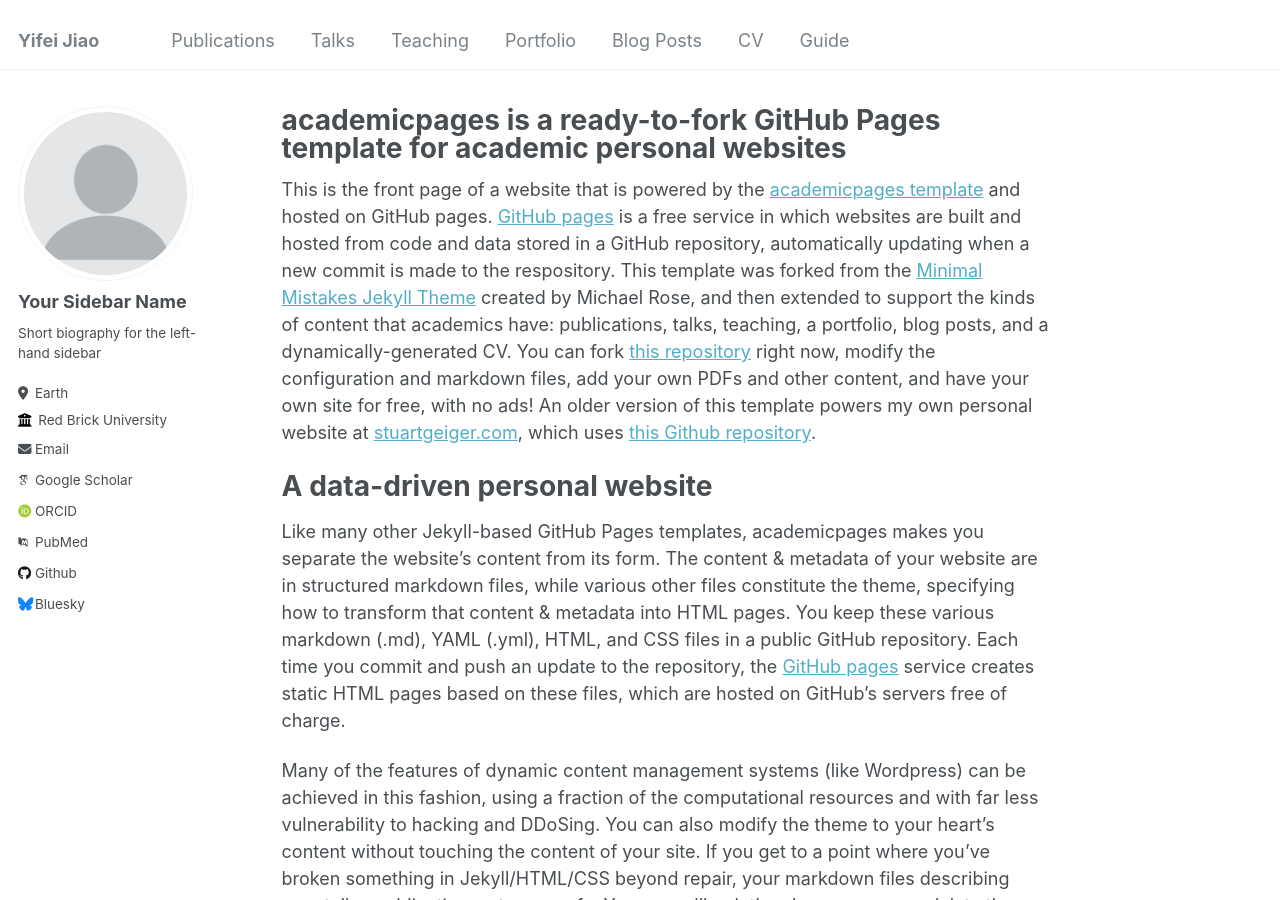
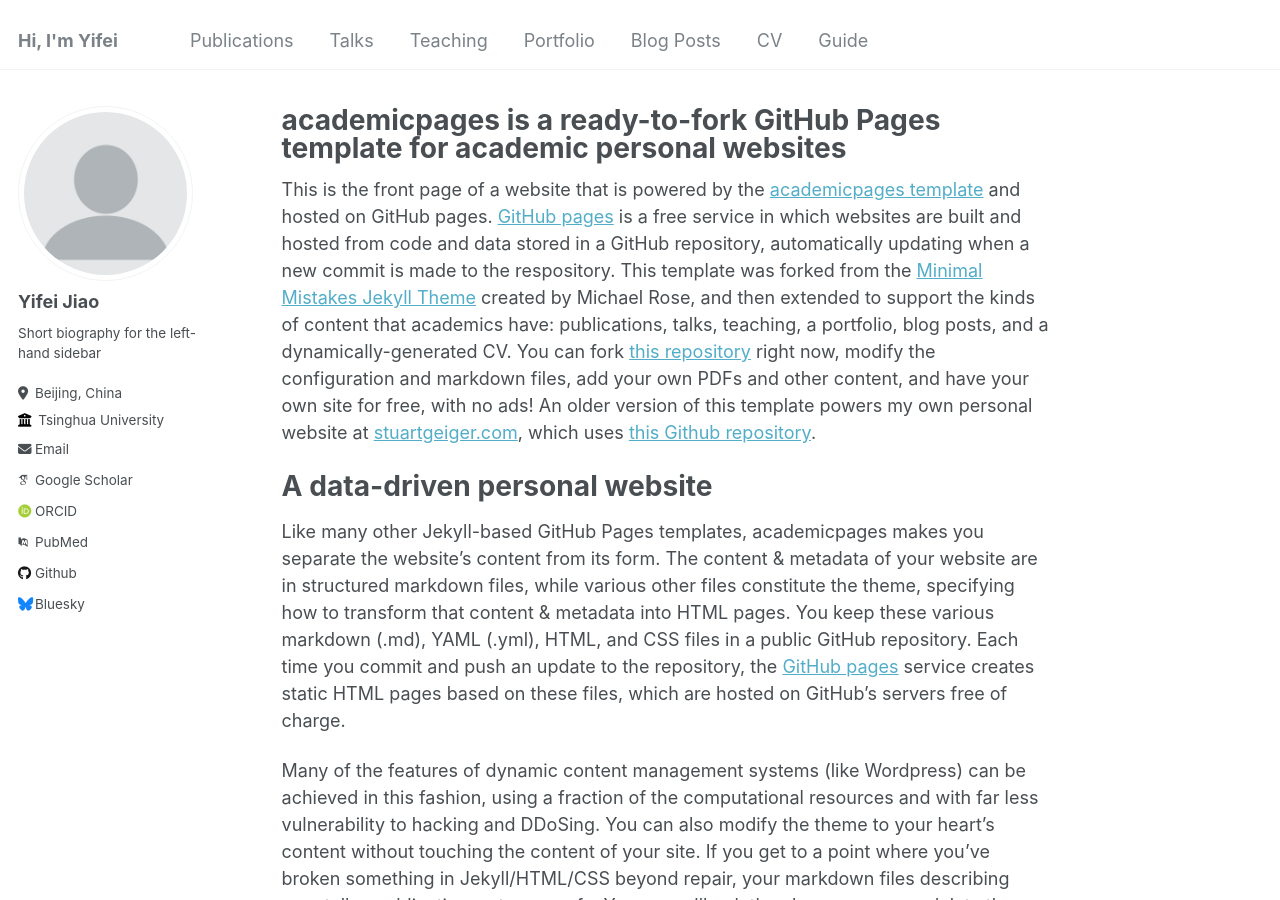
Before and after one commit to jiaoyf-thu/jiaoyf-thu.github.io, a Jekyll site: the page built from _pages/about.md, in a window 1280 px wide and 900 px high. Built offline with Jekyll 4.4.1, drawn with Linux system fonts in a browser that asks for light colours; some web fonts are replaced.

Commit message:
Update _config.yml

```diff
--- a/_config.yml
+++ b/_config.yml
@@ -8,13 +8,13 @@
 
 # Basic Site Settings
 locale                   : "en-US"
-title                    : "Yifei Jiao"
+title                    : "Hi, I'm Yifei"
 title_separator          : "-"
 name                     : &name "Yifei Jiao"
 description              : &description "personal description"
-url                      : https://academicpages.github.io # the base hostname & protocol for your site e.g. "https://mmistakes.github.io"
-baseurl                  : "" # the subpath of your site, e.g. "/blog"
-repository               : "academicpages/academicpages.github.io"
+url                      : https://jiaoyf-thu.github.io
+baseurl                  : ""
+repository               : "jiaoyf-thu.github.io"
 
 # Site Author - The following control what appear as part of the author content on the side bar.
 #               If a field is blank the icon and link will not appear, otherwise it will be shown.
@@ -22,13 +22,13 @@ repository               : "academicpages/academicpages.github.io"
 author:
   # Biographic information
   avatar           : "profile.png"
-  name             : "Your Sidebar Name"
-  pronouns         : # example: "she/her"
+  name             : "Yifei Jiao"
+  pronouns         : # example: "he/him"
   bio              : "Short biography for the left-hand sidebar"
-  location         : "Earth"
-  employer         : "Red Brick University"
+  location         : "Beijing, China"
+  employer         : "Tsinghua University"
   uri              : # URL
-  email            : "none@example.org"
+  email            : "jiaoyf.thu@gmail.com"
 
   # Academic websites
   arxiv            : # URL - Update with the correct link to your profile
```
